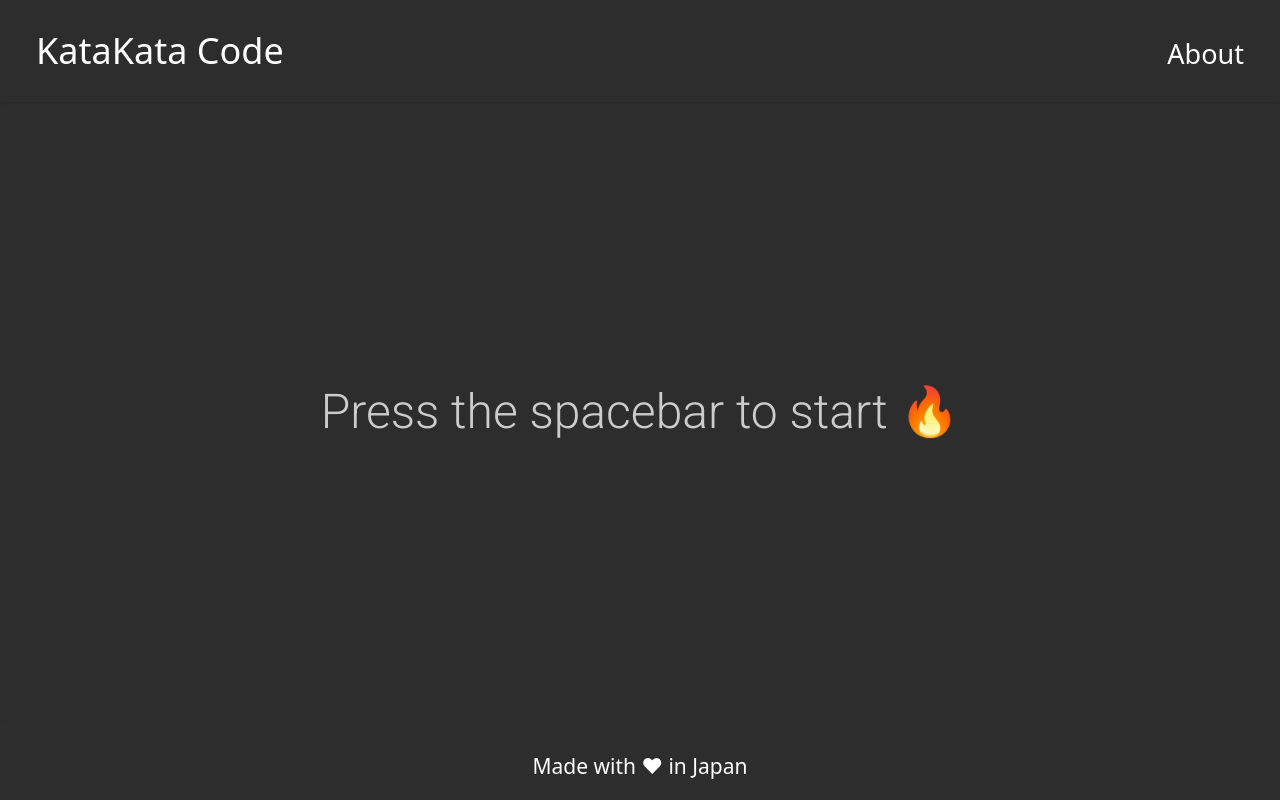
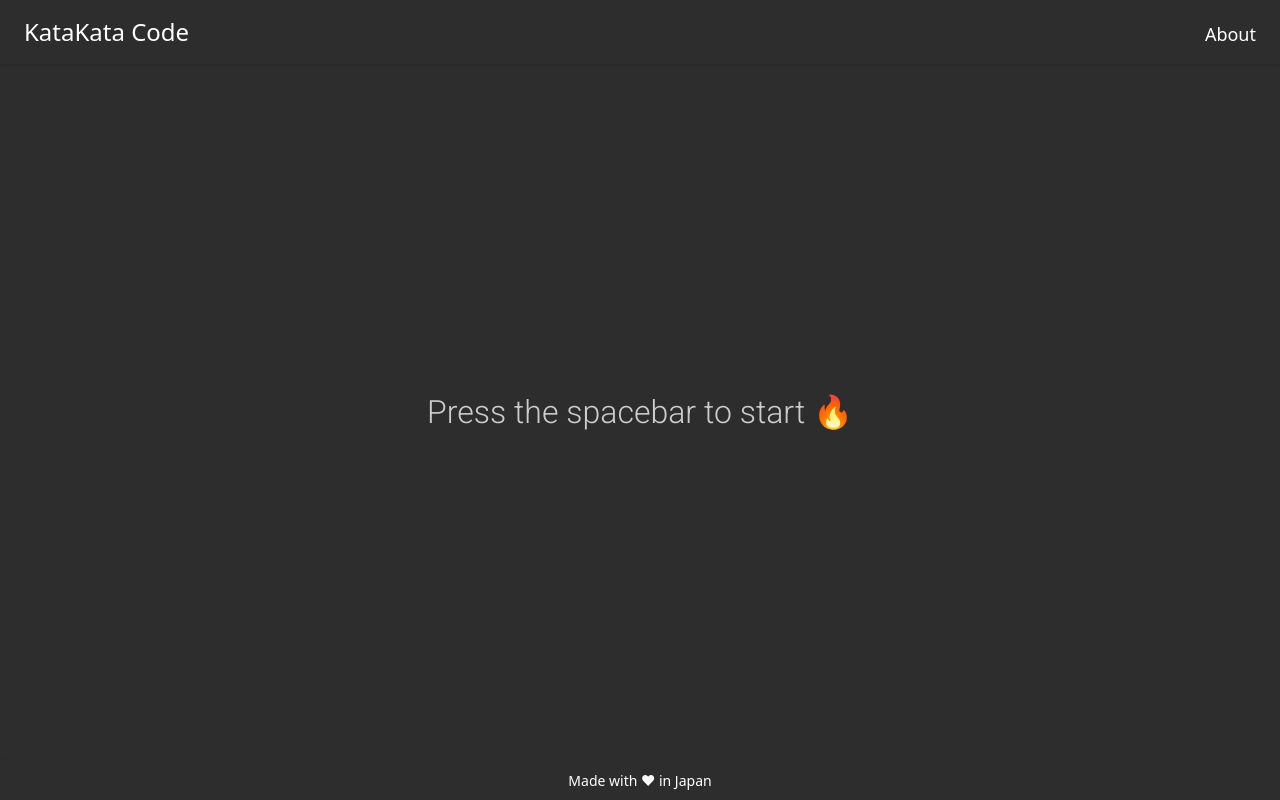
Before and after one commit to mussinbenarbia/katakatacode, a React (Create React App) app: page / in a window 1280 px wide. Built offline with nearby package versions, Linux system fonts and the light colour scheme.

Commit message:
fix styling

```diff
--- a/src/App.css
+++ b/src/App.css
@@ -8,7 +8,6 @@ html,
   background-color: #2d2d2d;
   height: 100vh;
   font-family: "Roboto";
-  font-size: 1.5rem;
 }
 
 #app {
@@ -33,6 +32,7 @@ html,
   flex-direction: column;
   align-items: center;
   justify-content: space-evenly;
+  font-size: 1.8rem;
 }
 
 #clock {
@@ -47,5 +47,5 @@ html,
 }
 
 #language-logo {
-  width: 3rem;
+  width: 4rem;
 }
```
